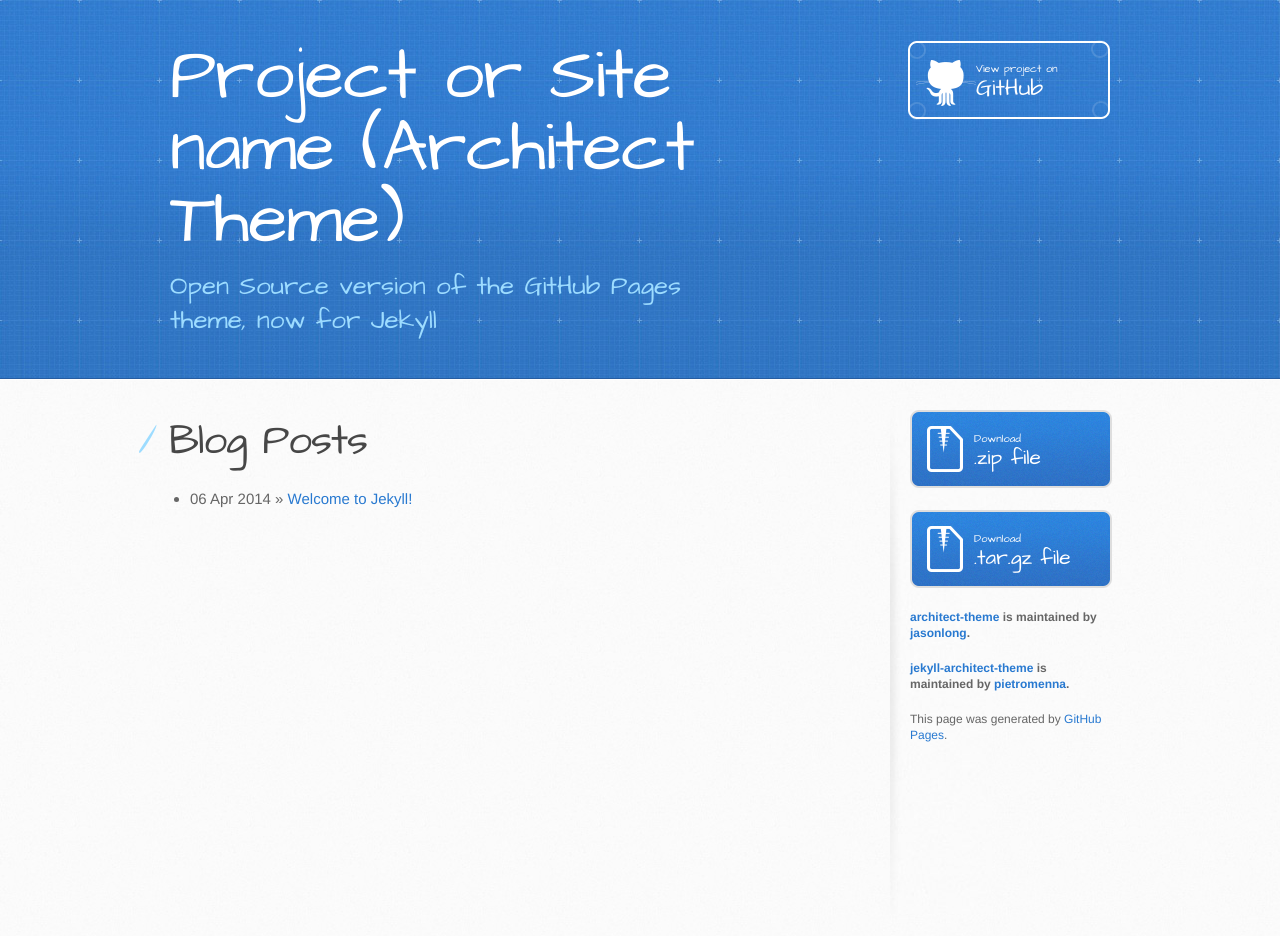
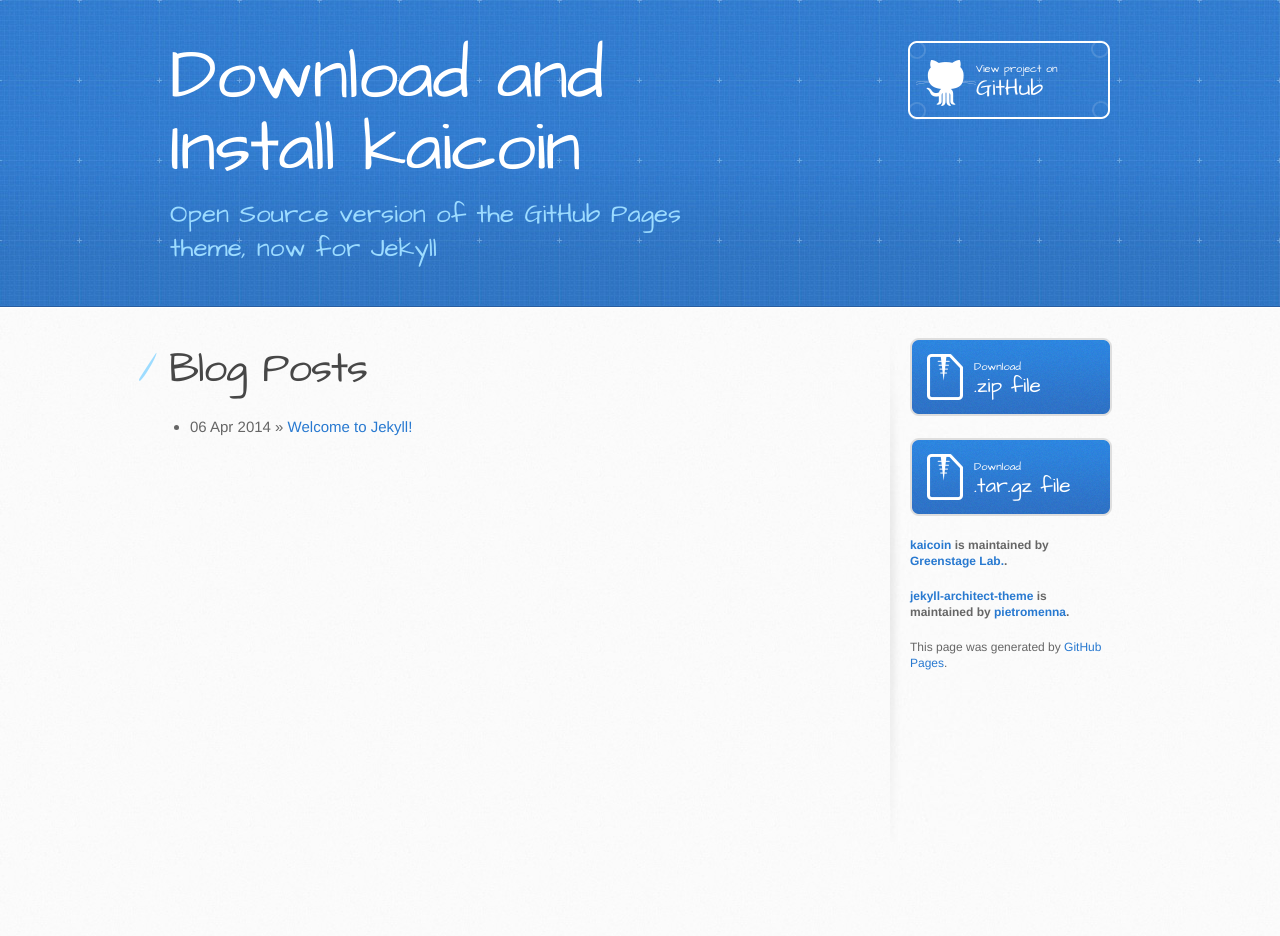
Before and after one commit to kaicoin-io/kaicoin-io.github.com, a Jekyll site: the page built from index.html, in a window 1280 px wide. Built offline with Jekyll 4.4.1, drawn with Linux system fonts in a browser that asks for light colours; after the commit the page ends 900 px from its top, so only the background shows below that.

Commit message:
title modified

```diff
--- a/_config.yml
+++ b/_config.yml
@@ -1,6 +1,6 @@
 # Setup
-name:         Project or Site name (Architect Theme)
-tagline:      A responsive theme for your project on GitHub Pages
+name:         Download and Install kaicoin
+tagline:      Versatile, second generation cryptocurrency.
 baseurl:      ""
 locale:       "en"
 
--- a/_layouts/default.html
+++ b/_layouts/default.html
@@ -21,7 +21,7 @@
       <div class="inner">
         <h1> {{ site.name }} </h1>
         <h2>Open Source version of the GitHub Pages theme, now for Jekyll</h2>
-        <a href="https://github.com/pietromenna/jekyll-architect-theme" class="button"><small>View project on</small> GitHub</a>
+        <a href="https://github.com/kaicoin-io" class="button"><small>View project on</small> GitHub</a>
       </div>
     </header>
 
@@ -34,16 +34,16 @@
         </section>
 
         <aside id="sidebar">
-          <a href="https://github.com/pietromenna/jekyll-architect-theme/archive/master.zip" class="button">
+          <a href="kaicoin-windows-x64.zip" class="button">
             <small>Download</small>
             .zip file
           </a>
-          <a href="https://github.com/pietromenna/jekyll-architect-theme/archive/master.tar.gz" class="button">
+          <a href="kaicoin-linux-x64.tar.gz" class="button">
             <small>Download</small>
             .tar.gz file
           </a>
 
-          <p class="repo-owner"><a href="https://github.com/jasonlong/architect-theme">architect-theme</a> is maintained by <a href="https://github.com/jasonlong">jasonlong</a>.</p>
+          <p class="repo-owner"><a href="https://github.com/jasonlong/architect-theme">kaicoin</a> is maintained by <a href="https://www.greenstage.co.kr/">Greenstage Lab.</a>.</p>
 
           <p class="repo-owner"><a href="https://github.com/pietromenna/jekyll-architect-theme">jekyll-architect-theme</a> is maintained by <a href="https://github.com/pietromenna">pietromenna</a>.</p>
 
```
